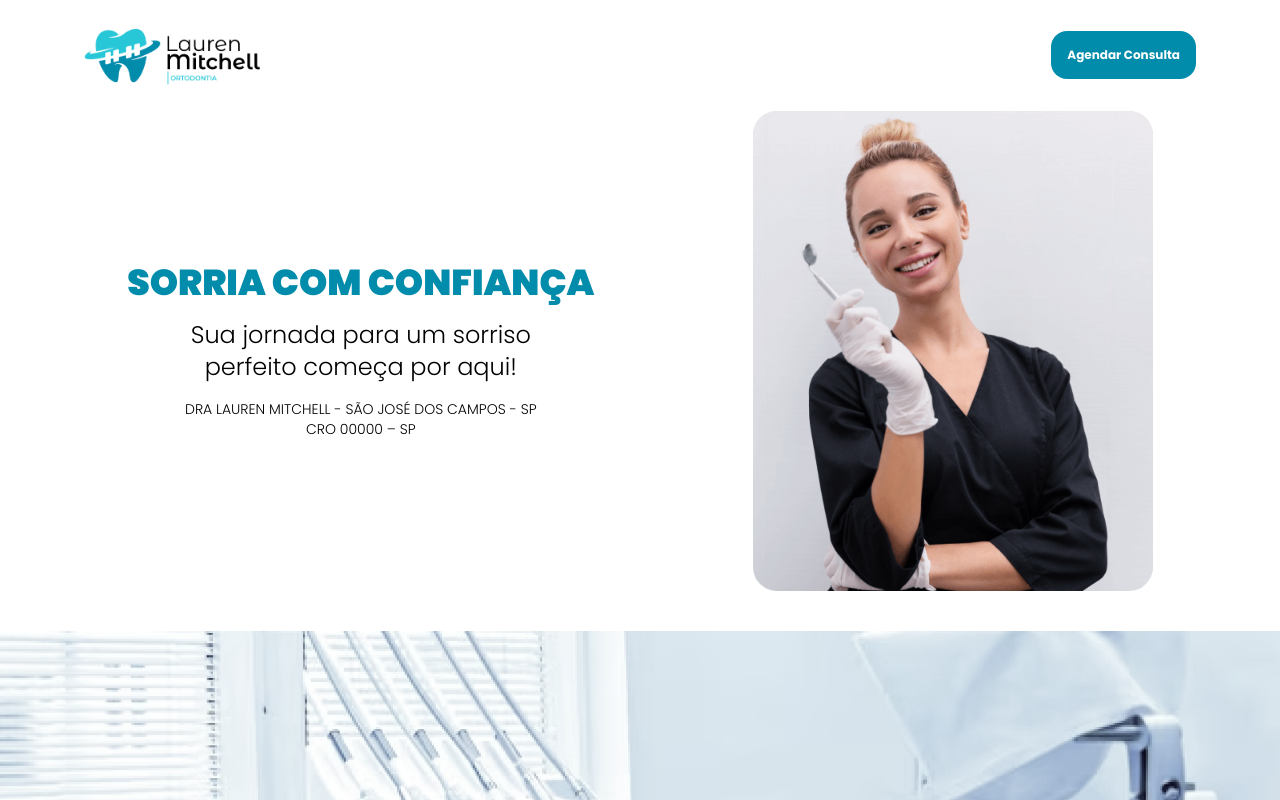
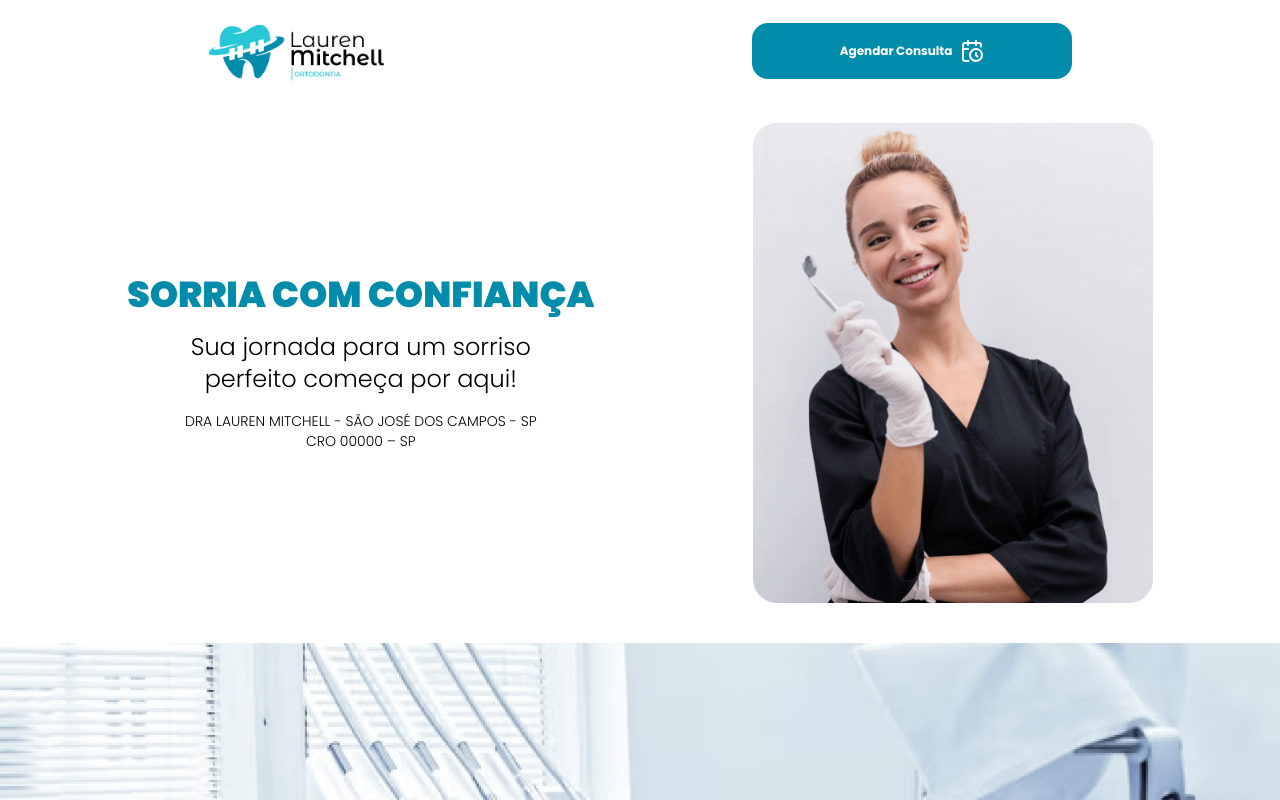
Before and after one commit to gui-bus/laurenMitchell, a Next.js app: page / in a window 1280 px wide. Shown: the top 800 px of the page. Built offline with nearby package versions, Linux system fonts and the light colour scheme.

Commit message:
feat: add calendar icon

```diff
--- a/src/components/Header.tsx
+++ b/src/components/Header.tsx
@@ -1,8 +1,9 @@
 import Image from "next/image";
+import { LuCalendarClock } from "react-icons/lu";
 
 const Header = () => {
   return (
-    <header className="mx-auto flex w-full max-w-[90%] flex-1 flex-wrap items-center justify-around md:justify-between p-5 gap-5 md:gap-0">
+    <header className="mx-auto flex w-full md:max-w-[70%] flex-1 flex-wrap items-center justify-around md:justify-between p-4 gap-5 md:gap-0 mb-5">
       <Image
         src="/logo.png"
         alt="Logo"
@@ -13,8 +14,8 @@ const Header = () => {
         priority
       />
 
-      <button className="rounded-2xl bg-laurenBlue p-4 text-xs font-bold text-white transition-all duration-300 ease-in-out hover:bg-laurenBlue/80">
-        Agendar Consulta
+      <button className="rounded-2xl bg-laurenBlue md:w-full md:max-w-xs p-4 text-xs font-bold text-white transition-all duration-300 ease-in-out hover:bg-laurenBlue/80 flex items-center justify-center gap-2">
+        Agendar Consulta <LuCalendarClock size={24} />
       </button>
     </header>
   );
```
